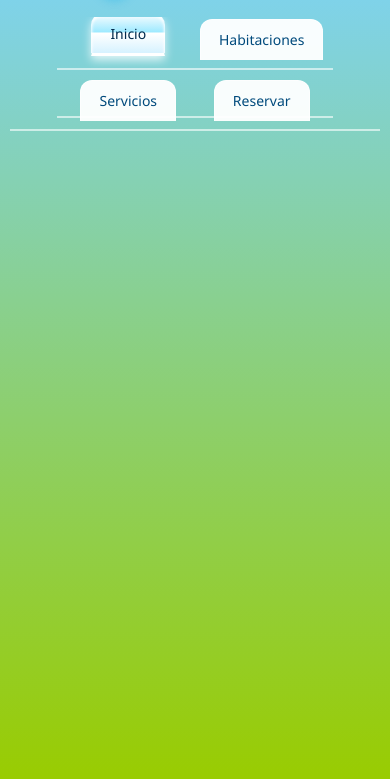
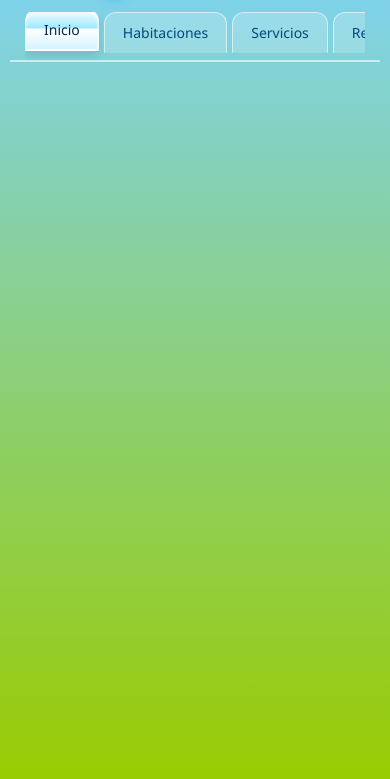
Before and after one commit to CexDaBest/kattleya_suites, a plain HTML site: page index.html in a window 390 px wide. Shown: the part 63-842 px from the top of the page. Drawn offline with Linux system fonts and the light colour scheme.

Commit message:
Add files via upload

```diff
--- a/style.css
+++ b/style.css
@@ -45,25 +45,27 @@ body {
     padding-bottom: 30px;
 }
 
-/* --- BARRA DE NAVEGACIÓN CORREGIDA --- */
+/* --- BARRA DE NAVEGACIÓN --- */
 .aqua-navbar {
     width: 100%;
     padding: 15px 0 0 0;
-    border-bottom: 2px solid var(--border-light); /* La línea ahora queda como base */
+    border-bottom: 2px solid var(--border-light);
     position: relative;
+    /* Evita que el scroll lateral ensanche la página */
+    overflow: hidden;
 }
 
 .nav-container {
     display: flex;
-    flex-wrap: wrap;
-    justify-content: center;
+    flex-direction: column;
     align-items: center;
-    gap: 20px;
-    padding: 0 20px;
+    gap: 15px;
+    padding: 0 15px;
 }
 
 @media (min-width: 768px) {
     .nav-container {
+        flex-direction: row;
         justify-content: space-between;
     }
 }
@@ -81,7 +83,7 @@ body {
 
 .logo-sphere {
     width: 35px;
-    aspect-ratio: 1 / 1; /* Siempre un círculo */
+    aspect-ratio: 1 / 1;
     flex-shrink: 0;
     border-radius: 50%;
     background: radial-gradient(circle at 30% 30%, #ffffff 0%, #7dd3fc 20%, #00a8e8 60%, #005f8d 100%);
@@ -89,7 +91,6 @@ body {
     position: relative;
 }
 
-/* Brillo extra tipo burbuja dentro de la esfera */
 .logo-sphere::after {
     content: '';
     display: block;
@@ -100,37 +101,57 @@ body {
     margin: 10% auto;
 }
 
-/* Pestañas (Tabs) */
+/* Pestañas (Tabs) con Autoadaptación Total */
 .nav-links {
     list-style: none;
     display: flex;
-    flex-wrap: wrap;
-    justify-content: center;
+    flex-wrap: nowrap;
+    justify-content: flex-start;
     gap: 5px;
-    margin-bottom: -2px; /* Baja los links para que pisen la línea del borde */
+    margin-bottom: -2px;
     position: relative;
     z-index: 2;
+
+    /* Habilita el deslizamiento horizontal en móviles */
+    overflow-x: auto;
+    width: 100%;
+    -webkit-overflow-scrolling: touch;
+    padding-bottom: 8px; /* Espacio extra para que la barrita no pise los botones */
 }
 
-/* --- DISEÑO DE SCROLLBAR AQUA --- */
+/* --- ESTILO DE LA BARRITA DESLIZADORA FRUTIGER --- */
 .nav-links::-webkit-scrollbar {
-    height: 4px; /* Muy delgada para que no estorbe */
+    height: 5px; /* Altura de la barra */
 }
 
 .nav-links::-webkit-scrollbar-track {
-    background: rgba(255, 255, 255, 0.1);
+    background: rgba(255, 255, 255, 0.1); /* Carril casi invisible */
     border-radius: 10px;
+    margin: 0 20px;
 }
 
 .nav-links::-webkit-scrollbar-thumb {
-    background: rgba(255, 255, 255, 0.5); /* Cristal transparente */
+    background: rgba(255, 255, 255, 0.4); /* Botón de scroll transparente/cristal */
     border-radius: 10px;
-    backdrop-filter: blur(4px);
     border: 1px solid rgba(255, 255, 255, 0.3);
+    backdrop-filter: blur(5px);
 }
 
 .nav-links::-webkit-scrollbar-thumb:hover {
-    background: var(--aqua-blue); /* Se ilumina al tocarlo */
+    background: rgba(255, 255, 255, 0.6); /* Brilla más al pasar el dedo/mouse */
+}
+
+@media (min-width: 768px) {
+    .nav-links {
+        overflow: visible;
+        justify-content: center;
+        width: auto;
+        padding-bottom: 0;
+    }
+    /* Ocultar la barra en escritorio donde no es necesaria */
+    .nav-links::-webkit-scrollbar {
+        display: none;
+    }
 }
 
 .nav-item {
@@ -140,33 +161,27 @@ body {
     font-size: 14px;
     font-weight: 500;
     border: 1px solid var(--border-light);
-    border-bottom: 1px solid transparent; /* Oculta su propio borde inferior */
+    border-bottom: 1px solid transparent;
     border-radius: 12px 12px 0 0;
     background: rgba(255, 255, 255, 0.2);
     transition: all 0.2s ease-in-out;
     display: block;
+    white-space: nowrap;
+    flex-shrink: 0;
 }
 
 /* --- ESTADO DE PESTAÑA SELECCIONADA --- */
-
 .nav-item:hover,
 .nav-item.active {
     background: var(--glossy-gradient);
-    /* Esto es lo que hace que se "levante" y se mantenga así */
     transform: translateY(-3px);
     color: #002A4D;
-
-    /* El borde blanco tapa la línea del nav */
     border-bottom: 2px solid white;
-
-    /* Sombra extra para acentuar que está por encima */
     box-shadow: inset 0 2px 3px white, 0 5px 10px rgba(0,0,0,0.1);
-
-    /* Asegura que no se mueva el contenido de abajo al levantarse */
     position: relative;
 }
 
-/* --- GRID DE HABITACIONES (ADAPTABLE) --- */
+/* --- GRID DE HABITACIONES --- */
 .rooms-grid {
     display: grid;
     grid-template-columns: repeat(auto-fit, minmax(280px, 1fr));
@@ -174,7 +189,7 @@ body {
     padding: 30px 20px;
 }
 
-/* --- TARJETA DE HOTEL (GOTA DE AGUA) --- */
+/* --- TARJETA DE HOTEL --- */
 .hotel-card {
     background: rgba(255, 255, 255, 0.5);
     border: 1px solid var(--border-light);
@@ -245,53 +260,3 @@ img {
   font-weight: 400;
   font-style: normal;
 }
-
-
-@media (max-width: 767px) {
-    .nav-links {
-        display: grid;
-        /* Forzamos 2 columnas iguales siempre */
-        grid-template-columns: 1fr 1fr;
-        justify-items: center;
-        align-items: end;
-
-        background: repeating-linear-gradient(
-            to bottom,
-            transparent,
-            transparent 46px,
-            var(--border-light) 46px,
-            var(--border-light) 48px
-        );
-        background-position: 0 5px;
-        gap: 20px 10px;
-        padding: 0 10px 10px 10px; /* Un poco de padding abajo para el scroll */
-
-        /* Habilitar scroll lateral si los botones crecen mucho */
-        overflow-x: auto;
-        -webkit-overflow-scrolling: touch;
-    }
-
-    .nav-item {
-        /* Ocupa todo el espacio de su celda de la rejilla */
-        width: 100%;
-        max-width: 140px;
-        text-align: center;
-        background: rgba(255, 255, 255, 0.95);
-        border-bottom: 1px solid transparent;
-        z-index: 1;
-    }
-
-    /* Si hay un número impar de botones, el último se centra solo */
-    .nav-item:last-child:nth-child(odd) {
-        grid-column: 1 / span 2;
-    }
-
-    .nav-item.active {
-        background: var(--glossy-gradient);
-        z-index: 10;
-        transform: translateY(-4px);
-        border-bottom: 3px solid white;
-        box-shadow: 0 4px 10px rgba(255, 255, 255, 0.8), inset 0 2px 3px white;
-        position: relative;
-    }
-}
```
